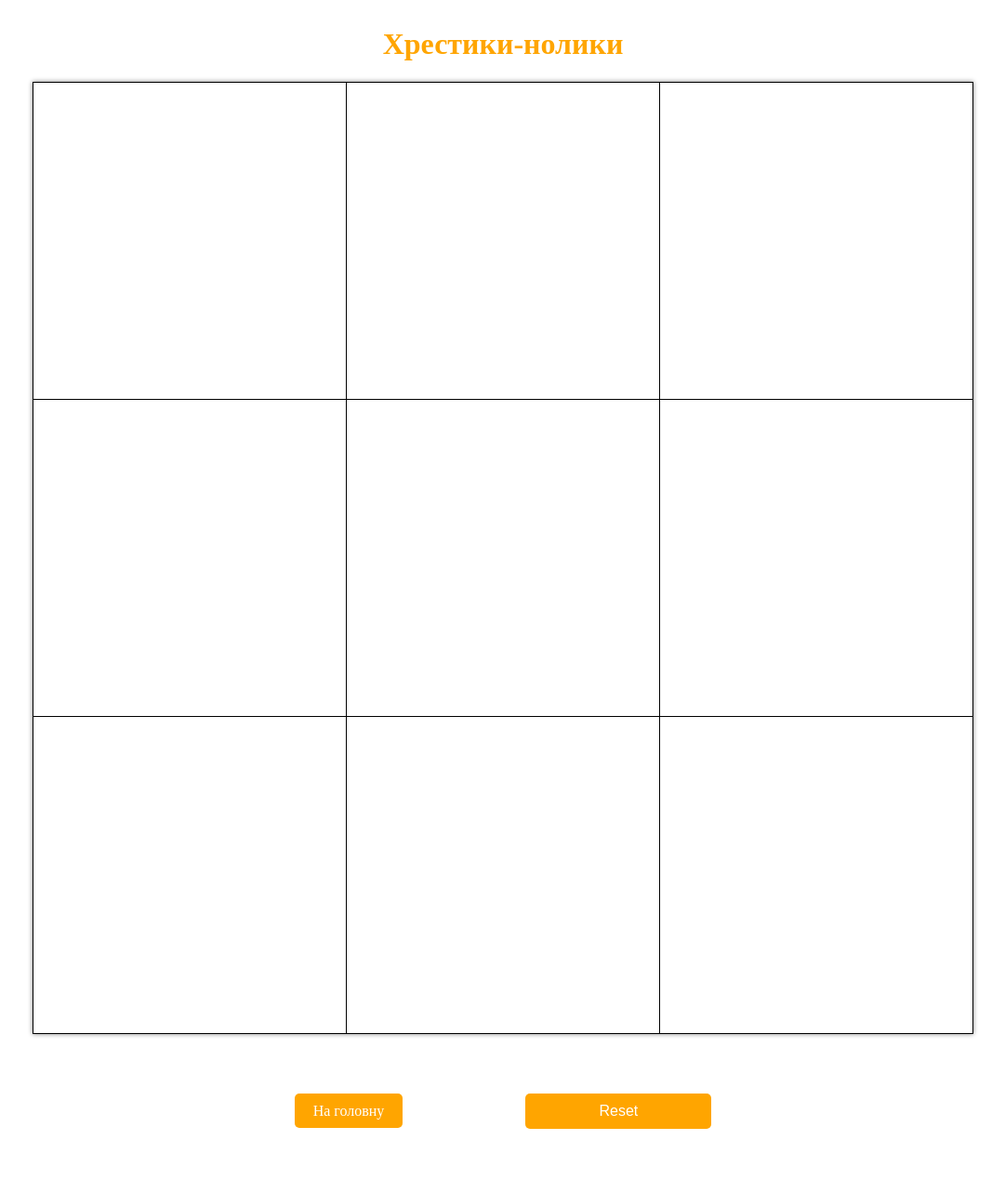
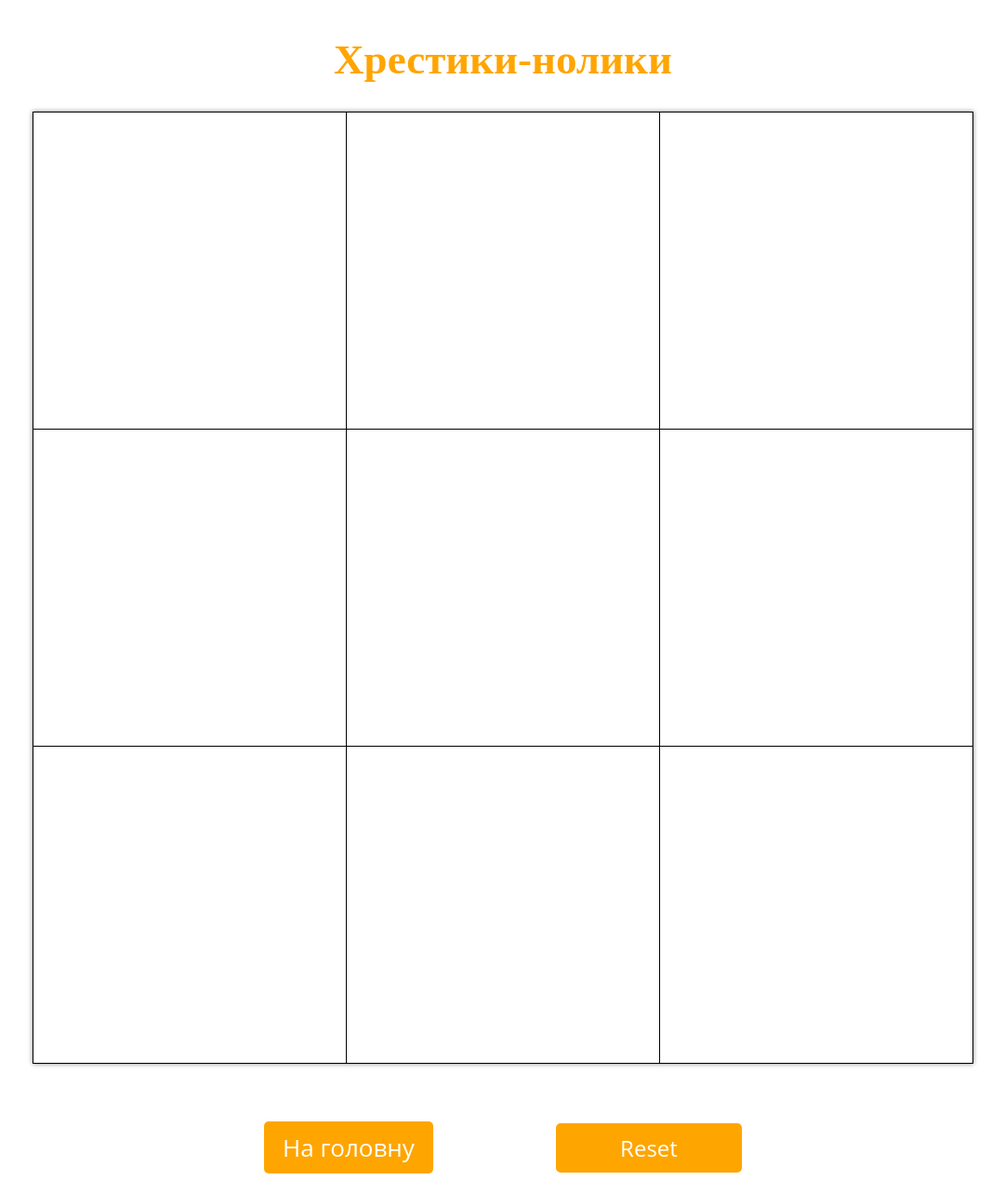
Before and after one commit to Stepan-Melnyk/GameGPT, a plain HTML site: page Хрестики-нолики/index.html in a window 1280 px wide. Shown: the whole page at 93% size, without its empty margins (99-1180 px from the left). Before the commit the page ends 1222 px from the top, so only its background shows below. Drawn offline with Linux system fonts and the light colour scheme.

Commit message:
Update style.css

```diff
--- a/Хрестики-нолики/style.css
+++ b/Хрестики-нолики/style.css
@@ -6,8 +6,8 @@ body {
 }
 
 h1 {
-  text-align: center;
-  font-size: 2em;
+  /* text-align: center; */
+  font-size: 45px;
 }
 
 table {
@@ -40,6 +40,9 @@ td.cell:hover {
 /* Зміна кольору шрифту заголовку */
 h1 {
   color: orange;
+  /* width: 25%; */
+  /* font-size: 24px;
+  font-family: "Open Sans", Verdana, sans-serif; */
 }
 
 /* Зміна кольору бордера клітинок */
@@ -57,11 +60,13 @@ h1 {
   padding: 10px 20px;
   border-radius: 5px;
   border: none;
-  font-size: 16px;
+  font-size: 26px;
   cursor: pointer;
   margin-top: 20px;
+  font-size: 24px;
+  width: 200px;
+  font-family: "Open Sans", Verdana, sans-serif;
 
-  width: 200px;
 }
 a.home {
   background-color: orange;
@@ -69,10 +74,12 @@ a.home {
   padding: 10px 20px;
   border-radius: 5px;
   border: none;
-  font-size: 16px;
+  font-size: 26px;
   cursor: pointer;
   margin-top: 20px;
   margin-right: 10vw;
-  width: 200px;
+  width: 10%;
   text-decoration: none;
+  font-family: "Open Sans", Verdana, sans-serif;
+
 }
```
